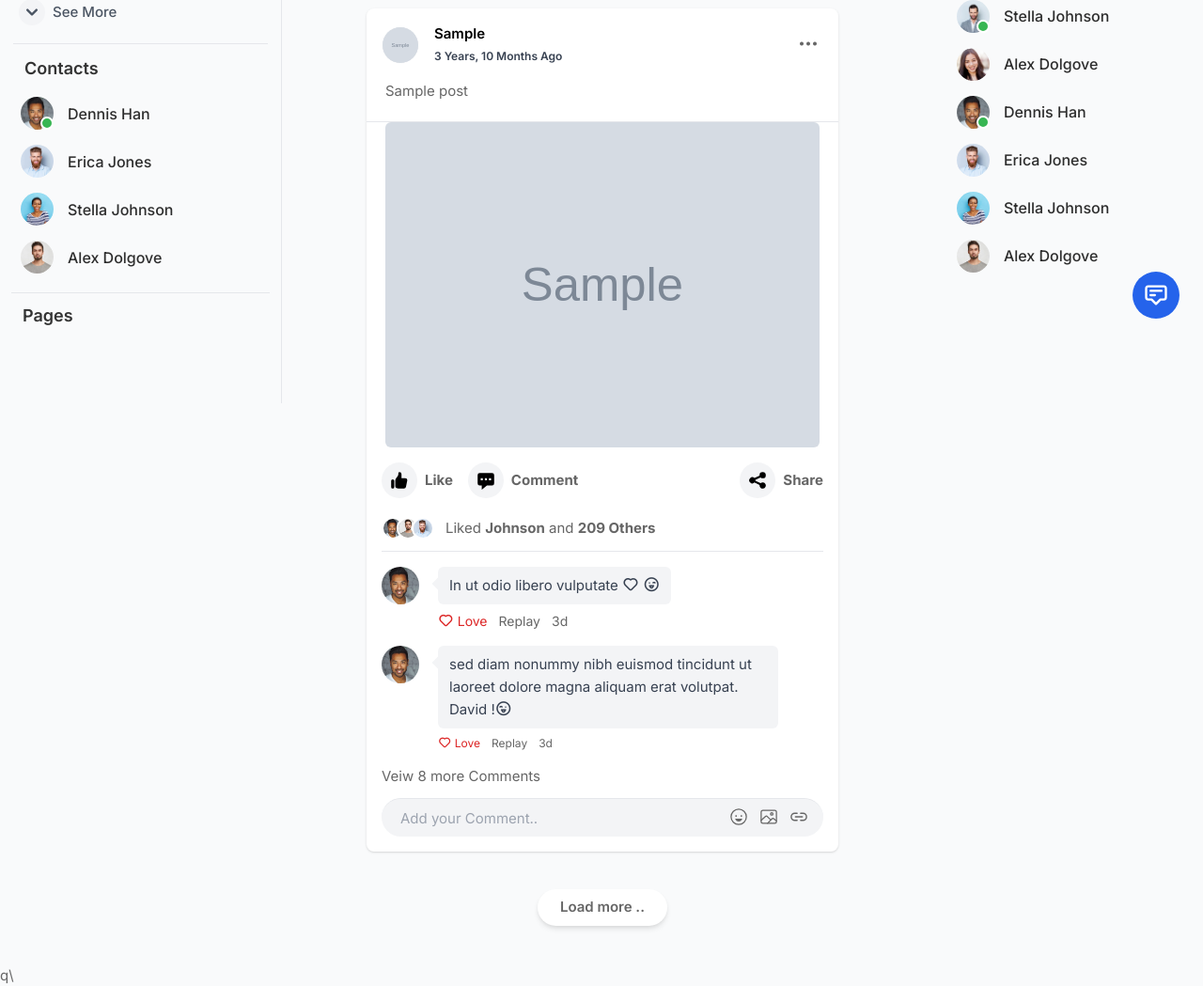
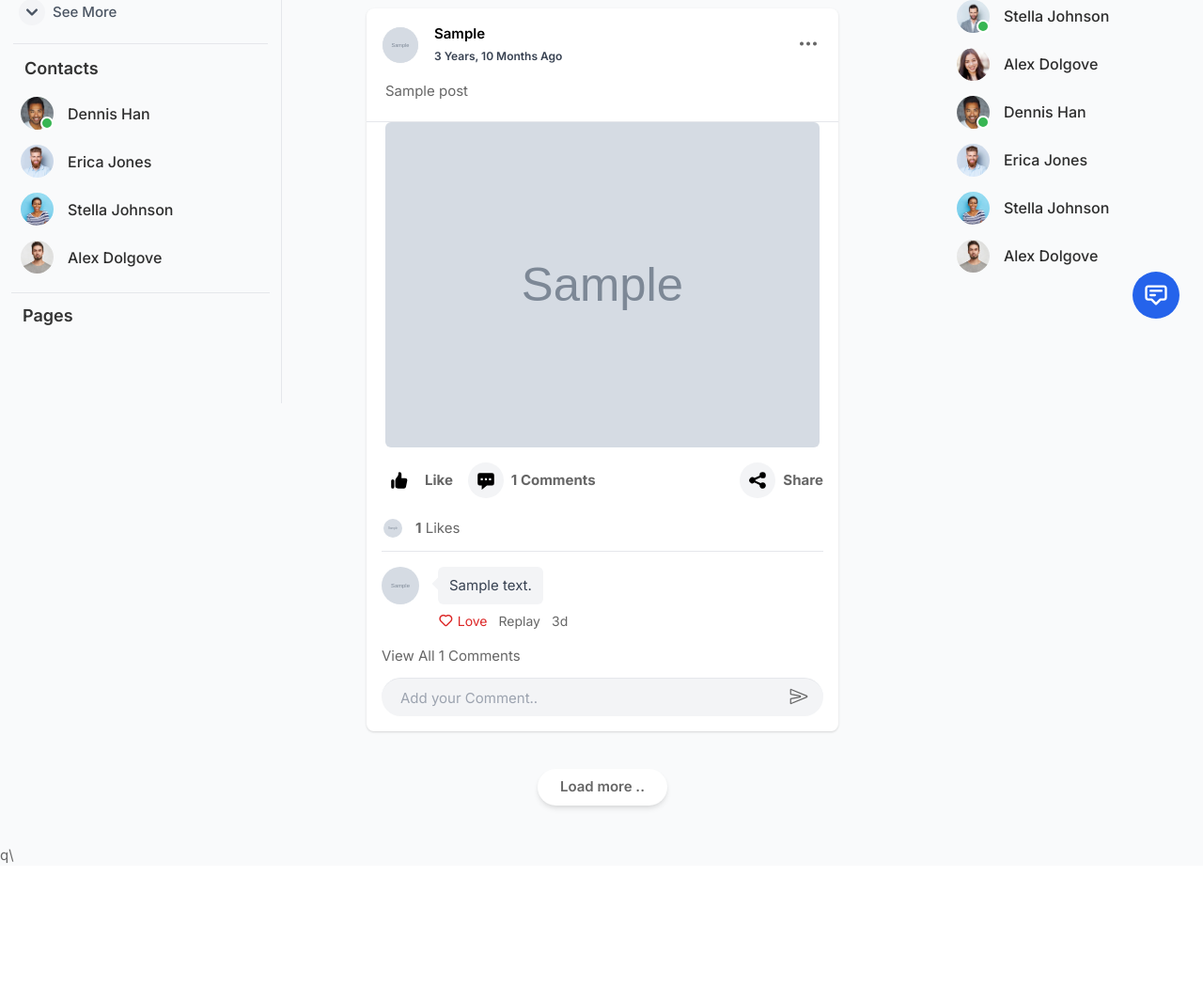
Before and after one commit to Arpan243/facebook, a Django app: template templates/core/index.html in a window 1280 px wide. Shown: the part 436-1485 px from the top of the page at 94% size. After the commit the page ends 1355 px from the top, so only its background shows below. Run offline with Django 4.2, Linux system fonts and the light colour scheme; the template is opened without the code that fills it: values that come from a table or form of the project are taken from there, others are empty; tables that the repository leaves empty hold one stand-in row (values such as "Sample post"); grey boxes marked "Sample" are stand-in pictures; some libraries are stand-ins or nearby versions.

Commit message:
comment part1

```diff
--- a/core/models.py
+++ b/core/models.py
@@ -66,6 +66,10 @@ class Post(models.Model):
             '<img src="/media/%s" width="50" height="50" object-fit:"cover" style="border-radius: 5px;" />'
             % (self.image)
         )
+
+    def post_comments(self):
+        comments = Comment.objects.filter(post=self, active=True).order_by("-id")
+        return comments
 
 
 class Gallery(models.Model):
--- a/core/urls.py
+++ b/core/urls.py
@@ -10,4 +10,5 @@ urlpatterns = [
     # Ajax path
     path("create-post/", views.create_post, name="create-post"),
     path("like-post/", views.like_post, name="like-post"),
+    path("comment-post/", views.comment_on_post, name="comment-post"),
 ]
--- a/facebook_prj/settings.py
+++ b/facebook_prj/settings.py
@@ -147,6 +147,10 @@ DEFAULT_AUTO_FIELD = 'django.db.models.BigAutoField'
 
 AUTH_USER_MODEL = "userauths.User"
 
+LOGIN_REDIRECT_URL = ''
+LOGIN_URL = 'userauths:sign-up'
+LOGOUT_REDIRECT_URL = "userauths:sign-up"
+
 JAZZMIN_SETTINGS = {
     'site_header': "Facebook Clone",
     'site_brand': "Connecting people together...",
--- a/static/assets/js/function.js
+++ b/static/assets/js/function.js
@@ -147,4 +147,96 @@ $(document).ready(function() {
         }
       });
     });
+
+
   });
+
+
+
+$(document).on("click", "#like-btn", function(){
+    let btn_val = $(this).attr("data-like-btn")
+    console.log(btn_val);
+
+    $.ajax({
+        url: "/like-post/",
+        dataType: "json",
+        data:{
+            "id":btn_val
+        },
+        success: function(response){
+            if (response.data.bool === true) {
+                console.log("Liked");
+                console.log(response.data.likes);
+                $("#like-count"+btn_val).text(response.data.likes)
+                $(".like-btn"+btn_val).addClass("text-blue-500")
+                $(".like-btn"+btn_val).removeClass("text-black")
+            }else {
+                console.log("Unliked");
+                console.log(response.data.likes);
+                $("#like-count"+btn_val).text(response.data.likes)
+                $("#like-count"+btn_val).text(response.data.likes)
+                $(".like-btn"+btn_val).addClass("text-black")
+                $(".like-btn"+btn_val).removeClass("text-blue-500")
+
+            }
+            console.log(response.data.bool);
+        }
+    });
+});
+
+
+$(document).on("click", "#comment-btn", function(){
+    let id = $(this).attr("data-comment-btn")
+    let comment = $("#comment-input"+id).val()
+
+    console.log(id);
+    console.log(comment);
+
+    $.ajax({
+        url: "/comment-post/",
+        dataType: "json",
+        data:{
+            "id":id,
+            "comment":comment,
+        },
+        success: function(res){
+
+            let newComment = '<div class="flex card shadow p-2" id="comment-div'+res.data.comment_id+'">\
+                    <div class="w-10 h-10 rounded-full relative flex-shrink-0">\
+                        <img src="' + res.data.profile_image + '" alt="" class="absolute h-full rounded-full w-full">\
+                    </div>\
+                    <div>\
+                        <div class="text-gray-700 py-2 px-3 rounded-md bg-gray-100 relative lg:ml-5 ml-2 lg:mr-12 dark:bg-gray-800 dark:text-gray-100 flex items-center">\
+                            <p class="leading-6 flex-grow">'+res.data.comment+'</p>\
+                                <button class="ml-auto text-xs ml-3 mr-3" id="delete-comment" data-delete-comment="'+res.data.comment_id+'"> <i class="fas fa-trash text-red-500"></i> </button>\
+                        </div>\
+                        <div class="text-sm flex items-center space-x-3 mt-2 ml-5">\
+                            <a id="like-comment-btn" data-like-comment="'+res.data.comment_id+'" class="like-comment'+res.data.comment_id+' text-red-500" style="color: gray;" > <i id="comment-icon'+res.data.comment_id+'" class=" fas fa-heart  "></i></a> <small><span class="" id="comment-likes-count'+res.data.comment_id+'">0</span></small>\
+                            <details >\
+                                <summary><div class="">Reply</div></summary>\
+                                <details-menu role="menu" class="origin-topf-right relative right-0 mt-2 w-56 rounded-md shadow-lg bg-white ring-1 ring-black ring-opacity-5 focus:outline-none">\
+                                    <div class="pyf-1" role="none">\
+                                        <div method="POST" class="p-1 d-flex" action="#" role="none">\
+                                            <input type="text" class="with-border" name="" id="reply-input'+res.data.comment_id+'">\
+                                            <button id="reply-comment-btn" data-reply-comment-btn="'+res.data.comment_id+'" class="block w-fulfl text-left px-4 py-2 text-sm text-gray-700 hover:bg-gray-100 hover:text-gray-900 reply-comment-btn'+res.data.comment_id+'" role="menuitem">\
+                                            <ion-icon name="send"></ion-icon>\
+                                        </button>\
+                                        </div>\
+                                    </div>\
+                                </details-menu>\
+                            </details>\
+                            <span> <small>' + res.data.date + ' ago</small> </span>\
+                        </div>\
+                        <div class="reply-div'+res.data.comment_id+'">\
+                        </div>\
+                    </div>\
+                </div>\
+            '
+            $("#comment-div"+id).prepend(newComment);
+            $("#comment-count"+id).text(res.data.comment_count);
+            $("#comment-input"+id).val("")
+
+            console.log(res.data.bool);
+        }
+    })
+})
--- a/templates/core/index.html
+++ b/templates/core/index.html
@@ -177,8 +177,8 @@
                                 <div class="p-4 space-y-3">
 
                                     <div class="flex space-x-4 lg:font-bold">
-                                        <a href="#" class="flex items-center space-x-2">
-                                            <div class="p-2 rounded-full  text-black lg:bg-gray-100 dark:bg-gray-600">
+                                        <a style="cursor: pointer;" class="flex items-center space-x-2 " >
+                                            <div class="p-2 rounded-full like-btn{{p.id}}  {% if request.user in p.likes.all %}text-blue-500 {% else %} text-black {% endif %} "  id="like-btn" data-like-btn="{{p.id}}">
                                                 <svg xmlns="http://www.w3.org/2000/svg" viewBox="0 0 20 20" fill="currentColor" width="22" height="22" class="dark:text-gray-100">
                                                     <path d="M2 10.5a1.5 1.5 0 113 0v6a1.5 1.5 0 01-3 0v-6zM6 10.333v5.43a2 2 0 001.106 1.79l.05.025A4 4 0 008.943 18h5.416a2 2 0 001.962-1.608l1.2-6A2 2 0 0015.56 8H12V4a2 2 0 00-2-2 1 1 0 00-1 1v.667a4 4 0 01-.8 2.4L6.8 7.933a4 4 0 00-.8 2.4z" />
                                                 </svg>
@@ -191,7 +191,7 @@
                                                     <path fill-rule="evenodd" d="M18 5v8a2 2 0 01-2 2h-5l-5 4v-4H4a2 2 0 01-2-2V5a2 2 0 012-2h12a2 2 0 012 2zM7 8H5v2h2V8zm2 0h2v2H9V8zm6 0h-2v2h2V8z" clip-rule="evenodd" />
                                                 </svg>
                                             </div>
-                                            <div> Comment</div>
+                                            <div> <strong><span id="comment-count{{p.id}}">{{p.post_comments.count}}</span></strong> Comments</div>
                                         </a>
                                         <a href="#" class="flex items-center space-x-2 flex-1 justify-end">
                                             <div class="p-2 rounded-full  text-black lg:bg-gray-100 dark:bg-gray-600">
@@ -203,25 +203,38 @@
                                         </a>
                                     </div>
                                     <div class="flex items-center space-x-3 pt-2">
+                                        {% if p.likes.all.count > 0 %}
                                             <div class="flex items-center">
-                                            <img src="{% static 'assets/images/avatars/avatar-1.jpg' %}" alt="" class="w-6 h-6 rounded-full border-2 border-white dark:border-gray-900">
-                                            <img src="{% static 'assets/images/avatars/avatar-4.jpg' %}" alt="" class="w-6 h-6 rounded-full border-2 border-white dark:border-gray-900 -ml-2">
-                                            <img src="{% static 'assets/images/avatars/avatar-2.jpg' %}" alt="" class="w-6 h-6 rounded-full border-2 border-white dark:border-gray-900 -ml-2">
+                                                {% for i in p.likes.all|slice:"3" %}
+                                                    {% if forloop.first %}
+                                                        <img src="{{i.profile.image.url}}" alt="" class="w-6 h-6 rounded-full border-2 border-white dark:border-gray-900">
+
+                                                    {% else %}
+                                                        <img src="{{i.profile.image.url}}" alt="" class="w-6 h-6 rounded-full border-2 border-white dark:border-gray-900 -ml-2">
+
+                                                    {% endif %}
+                                                {% endfor %}
                                             </div>
-                                        <div class="dark:text-gray-100">
-                                            Liked <strong> Johnson</strong> and <strong> 209 Others </strong>
+                                            <div class="dark:text-grey-100">
+                                                <strong><span id="like-count{{p.id}}">{{p.likes.all.count}}</span></strong> Likes
                                             </div>
+                                        {% else %}
+                                            <div class="dark:text-grey-100">
+                                                <strong><span id="like-count{{p.id}}">{{p.likes.all.count}}</span></strong> Like
+                                            </div>
+                                        {% endif%}
                                     </div>
 
-                                    <div class="border-t py-4 space-y-4 dark:border-gray-600">
+                                    <div class="border-t py-4 space-y-4 dark:border-gray-600" id="comment-div{{p.id}}"">
+                                        {% for c in p.post_comments|slice:"2" %}
+
                                             <div class="flex">
                                                 <div class="w-10 h-10 rounded-full relative flex-shrink-0">
-                                                <img src="{% static 'assets/images/avatars/avatar-1.jpg' %}" alt="" class="absolute h-full rounded-full w-full">
+                                                    <img src="{{c.user.profile.image.url}}" alt="" class="absolute h-full rounded-full w-full">
                                                 </div>
                                                 <div>
                                                     <div class="text-gray-700 py-2 px-3 rounded-md bg-gray-100 relative lg:ml-5 ml-2 lg:mr-12 dark:bg-gray-800 dark:text-gray-100">
-                                                    <p class="leading-6">In ut odio libero vulputate
-                                                        <urna class="i uil-heart"></urna> <i class="uil-grin-tongue-wink"> </i> </p>
+                                                        <p class="leading-6">{{c.comment}} </p>
                                                         <div class="absolute w-3 h-3 top-3 -left-1 bg-gray-100 transform rotate-45 dark:bg-gray-800"></div>
                                                     </div>
                                                     <div class="text-sm flex items-center space-x-3 mt-2 ml-5">
@@ -231,38 +244,33 @@
                                                     </div>
                                                 </div>
                                             </div>
+                                            {% empty %}
                                             <div class="flex">
-                                            <div class="w-10 h-10 rounded-full relative flex-shrink-0">
-                                                <img src="{% static 'assets/images/avatars/avatar-1.jpg' %}" alt="" class="absolute h-full rounded-full w-full">
-                                            </div>
+
                                                 <div>
                                                     <div class="text-gray-700 py-2 px-3 rounded-md bg-gray-100 relative lg:ml-5 ml-2 lg:mr-12 dark:bg-gray-800 dark:text-gray-100">
-                                                    <p class="leading-6"> sed diam nonummy nibh euismod tincidunt ut laoreet dolore magna aliquam erat volutpat. David !<i class="uil-grin-tongue-wink-alt"></i> </p>
-                                                    <div class="absolute w-3 h-3 top-3 -left-1 bg-gray-100 transform rotate-45 dark:bg-gray-800"></div>
-                                                </div>
-                                                <div class="text-xs flex items-center space-x-3 mt-2 ml-5">
-                                                    <a href="#" class="text-red-600"> <i class="uil-heart"></i> Love </a>
-                                                    <a href="#"> Replay </a>
-                                                    <span> 3d </span>
-                                                </div>
-                                            </div>
+                                                        <p class="leading-6">No Comments Yet </p>
+
                                                     </div>
 
                                                 </div>
+                                            </div>
+                                        {% endfor %}
 
-                                    <a href="#" class="hover:text-blue-600 hover:underline">  Veiw 8 more Comments </a>
+
+                                    </div>
+
+                                    {% if p.post_comments.count > 0 %}
+
+                                    <a href="#" class="hover:text-blue-600 hover:underline"> View All {{p.post_comments.count}} Comments </a>
+                                    {% endif %}
+
 
                                     <div class="bg-gray-100 rounded-full relative dark:bg-gray-800 border-t">
-                                        <input placeholder="Add your Comment.." class="bg-transparent max-h-10 shadow-none px-5">
+                                        <input placeholder="Add your Comment.." id="comment-input{{p.id}}" data-comment-input="{{p.id}}" class="bg-transparent max-h-10 shadow-none px-5 comment-input{{p.id}}">
                                         <div class="-m-0.5 absolute bottom-0 flex items-center right-3 text-xl">
-                                            <a href="#">
-                                                <ion-icon name="happy-outline" class="hover:bg-gray-200 p-1.5 rounded-full"></ion-icon>
-                                            </a>
-                                            <a href="#">
-                                                <ion-icon name="image-outline" class="hover:bg-gray-200 p-1.5 rounded-full"></ion-icon>
-                                            </a>
-                                            <a href="#">
-                                                <ion-icon name="link-outline" class="hover:bg-gray-200 p-1.5 rounded-full"></ion-icon>
+                                            <a style="cursor: pointer;" id="comment-btn" class="comment-btn{{p.id}}" data-comment-btn="{{p.id}}">
+                                                <ion-icon name="send-outline" class="hover:bg-gray-200 p-1.5 rounded-full "></ion-icon>
                                             </a>
                                         </div>
                                     </div>
```
Also changed, not shown: core/views.py (+33 -3 lines). Lines whose indentation alone changed are shown as unchanged.
